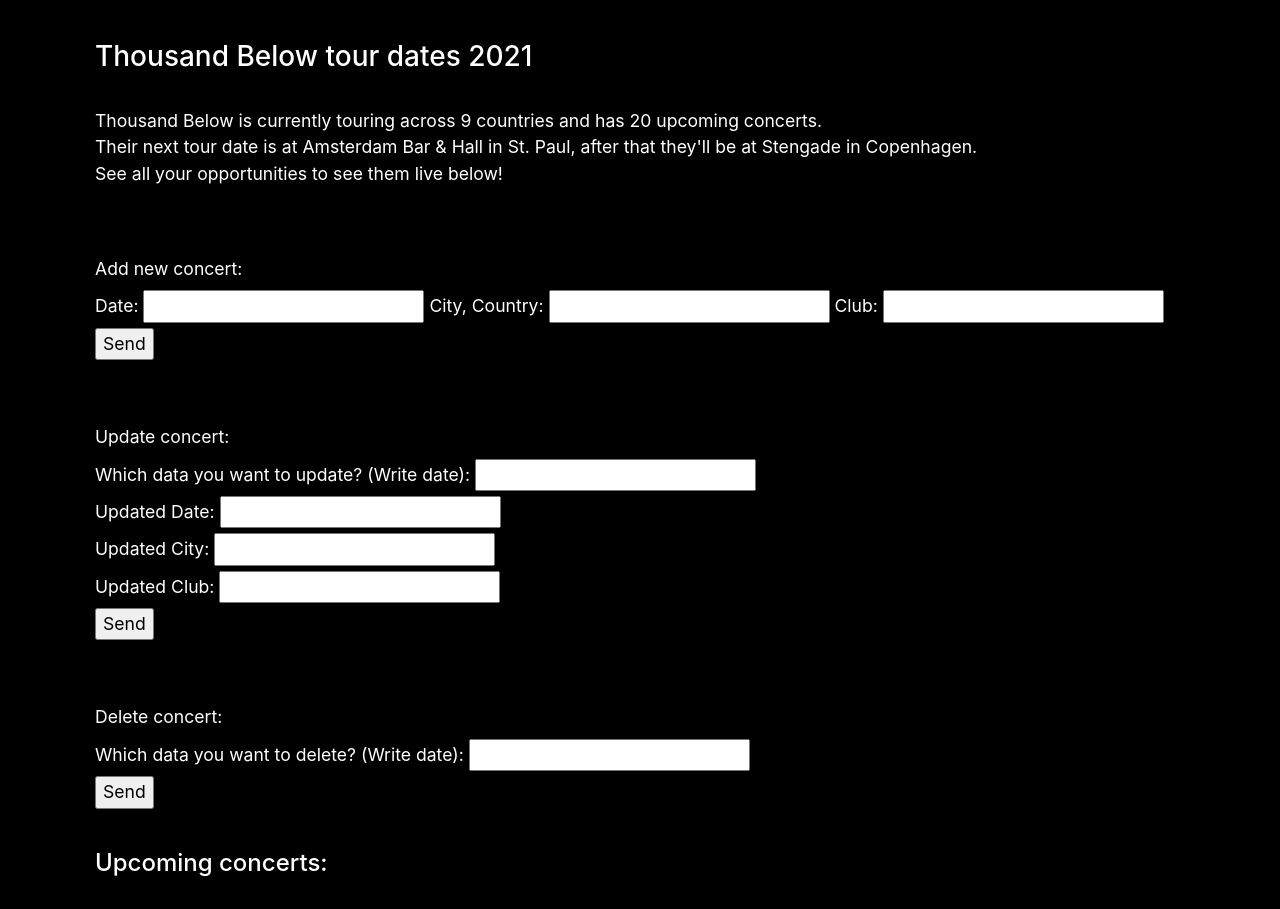
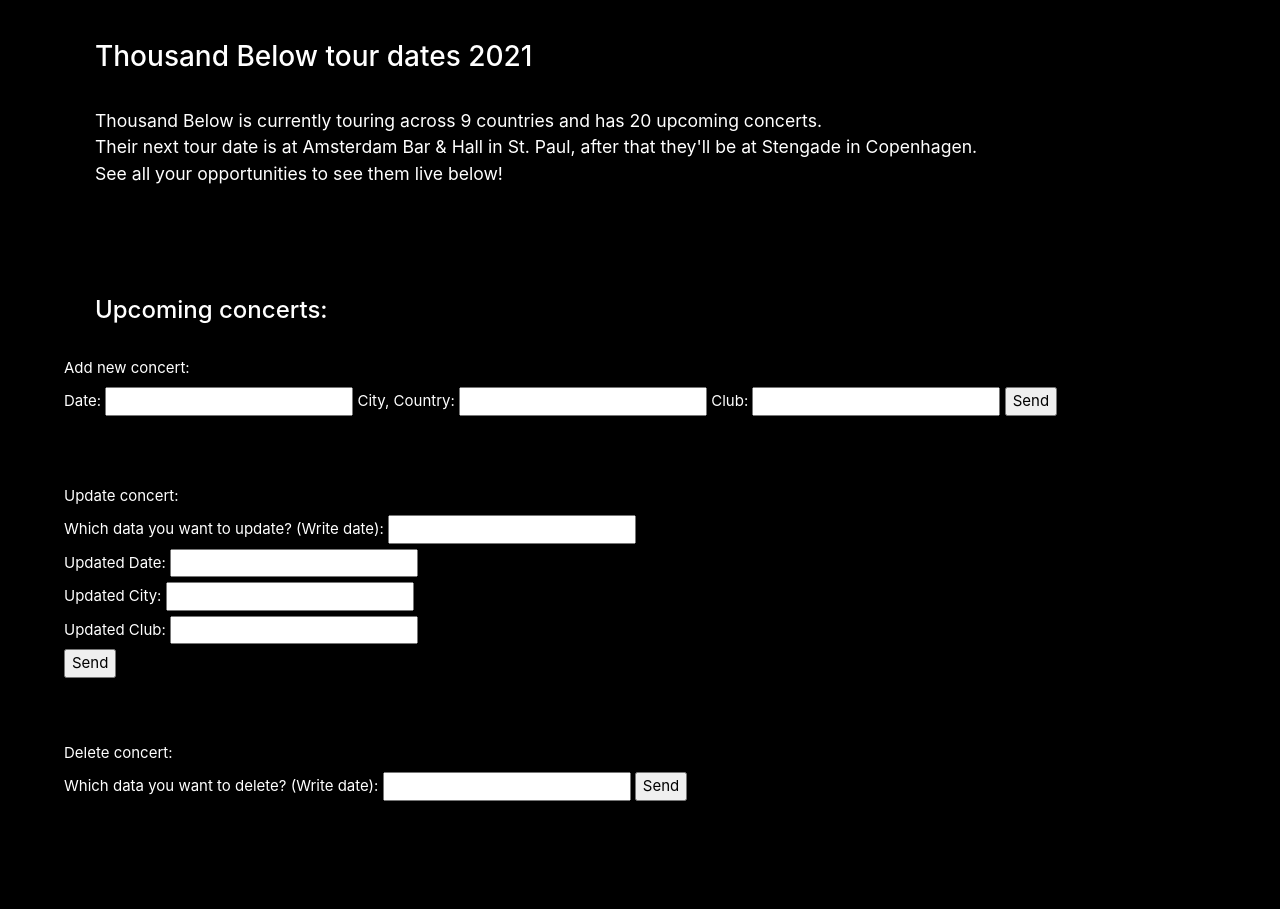
Before and after one commit to Varhanikova/semestralka2, a PHP site: page /Concerts.php in a window 1280 px wide. Shown: the part 66-975 px from the top of the page. After the commit the page ends 867 px from the top, so only its background shows below. Run offline with PHP 8.4, Linux system fonts and the light colour scheme; data that the repository does not hold is empty.

Commit message:
upravy na spodok stránky

```diff
--- a/Concerts.php
+++ b/Concerts.php
@@ -68,6 +68,20 @@
         See all your opportunities to see them live below!</p>
     <br><br>
 
+
+    <h2>Upcoming concerts:</h2>
+</div>
+<?php  foreach($concerts as $conc) {   ?>
+    <div class="kalendare">
+        <svg  viewBox="0 0 16 16" class="bi bi-calendar-fill" fill="currentColor" xmlns="http://www.w3.org/2000/svg">
+            <path d="M3.5 0a.5.5 0 0 1 .5.5V1h8V.5a.5.5 0 0 1 1 0V1h1a2 2 0 0 1 2 2v11a2 2 0 0 1-2 2H2a2 2 0 0 1-2-2V5h16V4H0V3a2 2 0 0 1 2-2h1V.5a.5.5 0 0 1 .5-.5z"/>
+        </svg>
+        <p><?=$conc->getDate()?></p>
+        <h1><?=$conc->getCity()?></h1>
+        <h2><?=$conc->getClub() ?></h2>
+</div>
+<?php } ?>
+<div class="DBConcerts">
 <div class="addConcert">
     <label>Add new concert: </label>
     <form method="post">
@@ -101,23 +115,11 @@
     <label> Delete concert: </label>
     <form method="post">
         <label> Which data you want to delete? (Write date):  </label>
-            <input type="text" name="date"><br>
+        <input type="text" name="date">
         <input type="submit" name="Send3" value="Send">
     </form>
 </div>
-
-    <h2>Upcoming concerts:</h2>
 </div>
-<?php  foreach($concerts as $conc) {   ?>
-    <div class="kalendare">
-        <svg  viewBox="0 0 16 16" class="bi bi-calendar-fill" fill="currentColor" xmlns="http://www.w3.org/2000/svg">
-            <path d="M3.5 0a.5.5 0 0 1 .5.5V1h8V.5a.5.5 0 0 1 1 0V1h1a2 2 0 0 1 2 2v11a2 2 0 0 1-2 2H2a2 2 0 0 1-2-2V5h16V4H0V3a2 2 0 0 1 2-2h1V.5a.5.5 0 0 1 .5-.5z"/>
-        </svg>
-        <p><?=$conc->getDate()?></p>
-        <h1><?=$conc->getCity()?></h1>
-        <h2><?=$conc->getClub() ?></h2>
-</div>
-<?php } ?>
 
 </body>
 </html>
--- a/style.css
+++ b/style.css
@@ -3,13 +3,21 @@
     background-color: black;
 }
 .addConcert {
+    margin-top: 5vw;
+
+}
+.DBConcerts{
     color: white;
+    margin-left: 5vw;
+    margin-top: 5vw;
+    font-size: 10px;
 }
 .editConcert {
     margin-top: 5vw;
 }
 .deleteConcert{
     margin-top: 5vw;
+    margin-bottom: 5vw;
 }
 
 .logo{
@@ -177,7 +185,7 @@
     font-size: 4vw;
 }.napisok h2{
      margin-bottom: 8vw;
-     margin-top: 3vw;
+
     font-size: 3.5vw;
 }
 .btn-outline-success {
@@ -235,6 +243,10 @@
      }
 }
 @media only screen and (min-width: 768px) {
+    .DBConcerts{
+
+        font-size: 15px;
+    }
     .fotka1 {
         top: 0;
         margin-left: 10vw;
```
Lines whose indentation alone changed are shown as unchanged.
